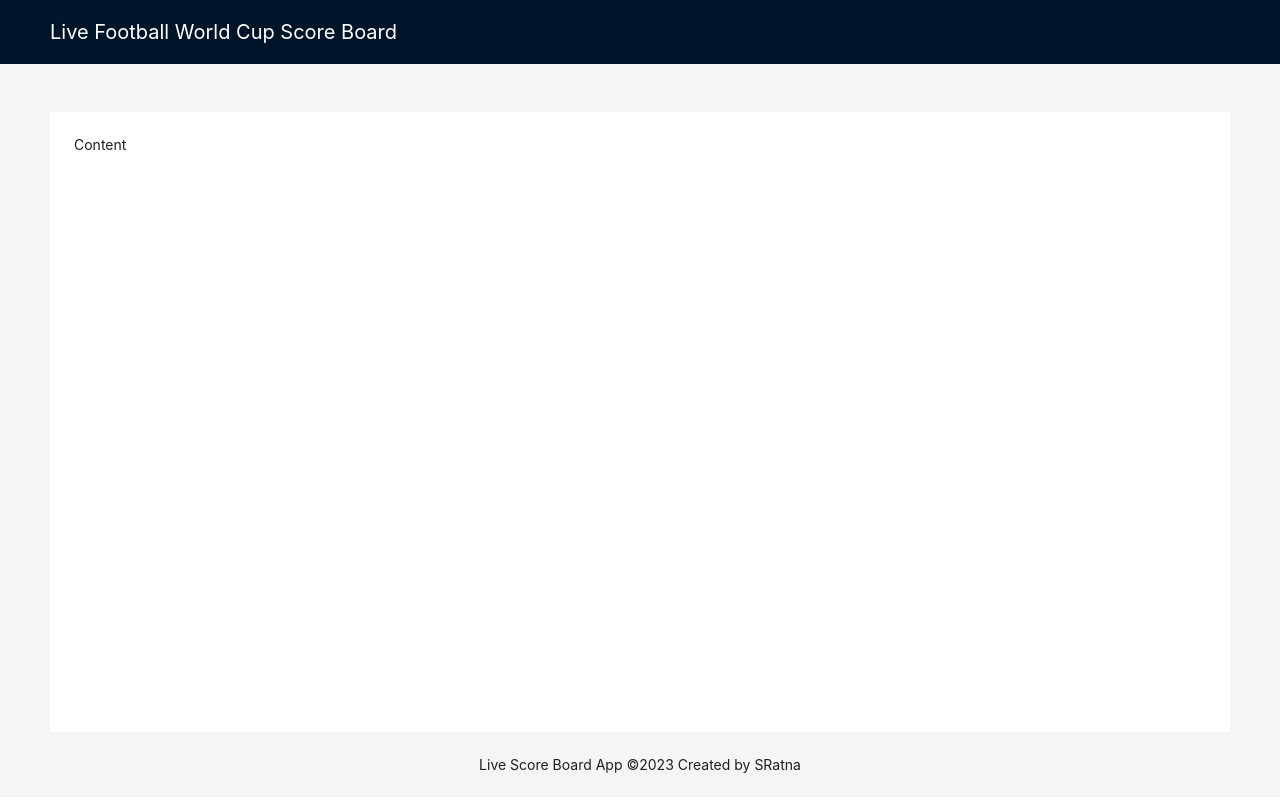
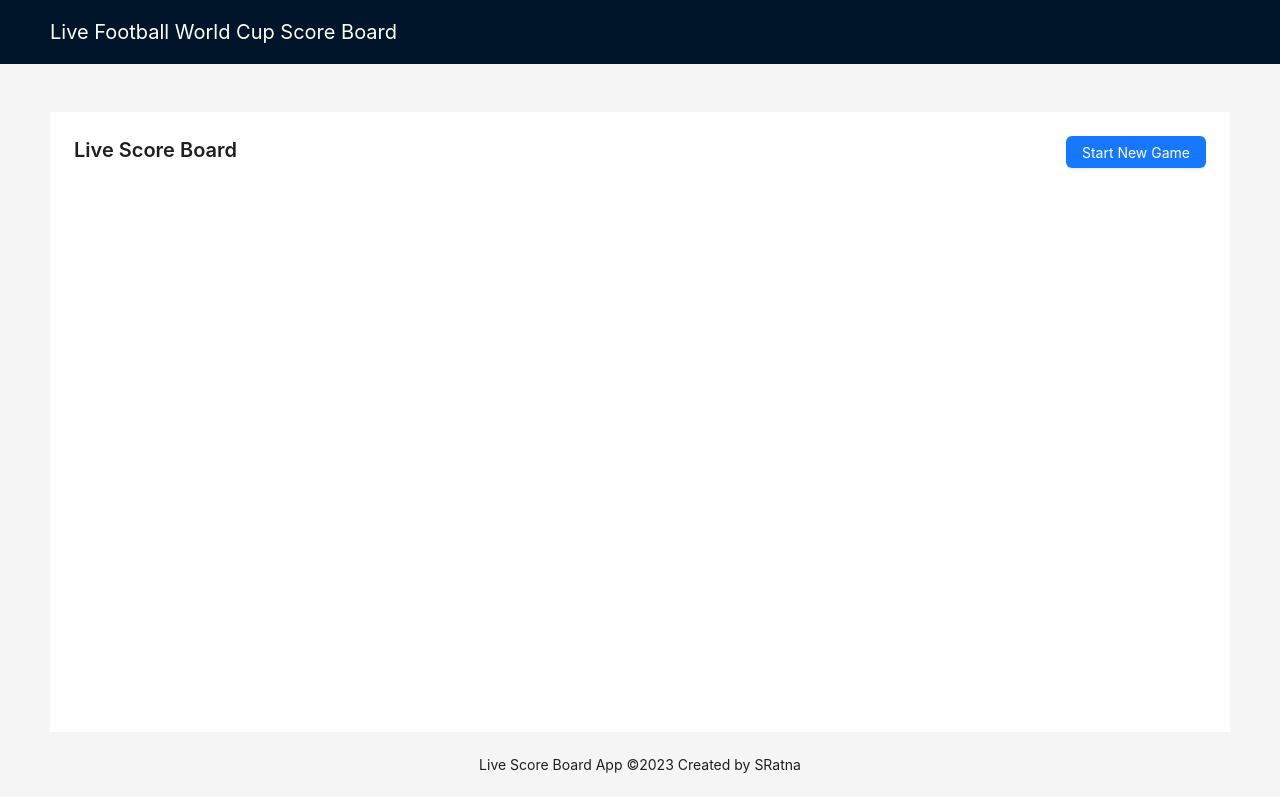
Before and after one commit to SRatna/live-scoreboard-app, a React (Vite) app: page / in a window 1280 px wide. Built offline with nearby package versions, Linux system fonts and the light colour scheme.

Commit message:
add scoreboard ui component with header

```diff
--- a/src/App.tsx
+++ b/src/App.tsx
@@ -1,6 +1,7 @@
-import { Breadcrumb, Layout, theme } from 'antd';
+import { Layout, theme } from 'antd';
 const { Header, Content, Footer } = Layout;
 import './App.css';
+import ScoreBoard from './components/ScoreBoard';
 
 const App = () => {
   const {
@@ -24,7 +25,7 @@ const App = () => {
             background: colorBgContainer,
           }}
         >
-          Content
+          <ScoreBoard />
         </div>
       </Content>
       <Footer
--- /dev/null
+++ b/src/components/ScoreBoard.tsx
@@ -0,0 +1,15 @@
+import { Typography, Button } from 'antd';
+
+const { Title } = Typography;
+
+const ScoreBoard = () => {
+  return (
+    <>
+      <div style={{ display: "flex", justifyContent: "space-between" }}>
+        <Title style={{ marginTop: 0 }} level={4}>Live Score Board</Title>
+        <Button type="primary">Start New Game</Button>
+      </div>
+    </>
+  )
+}
+export default ScoreBoard;
```
